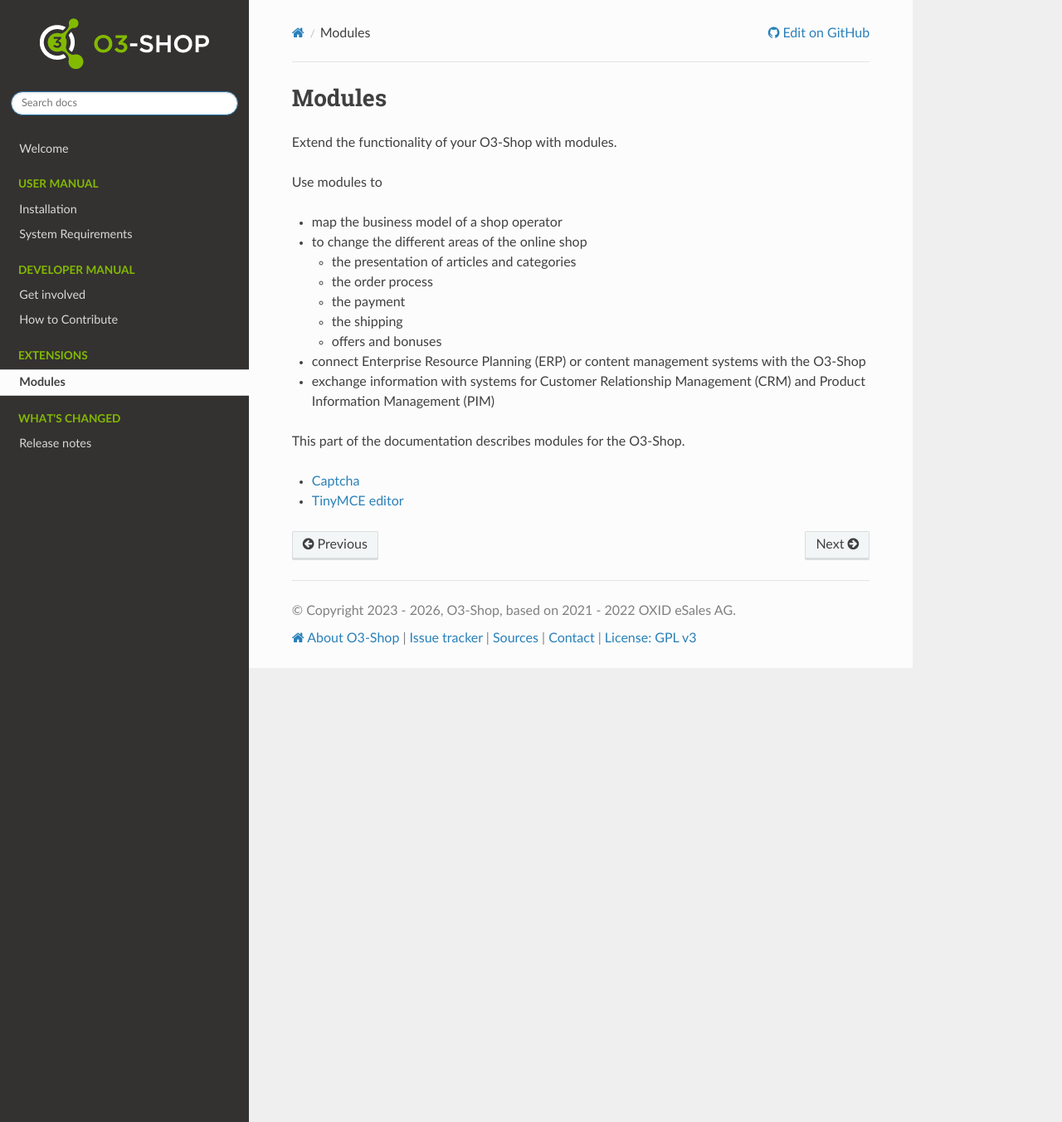
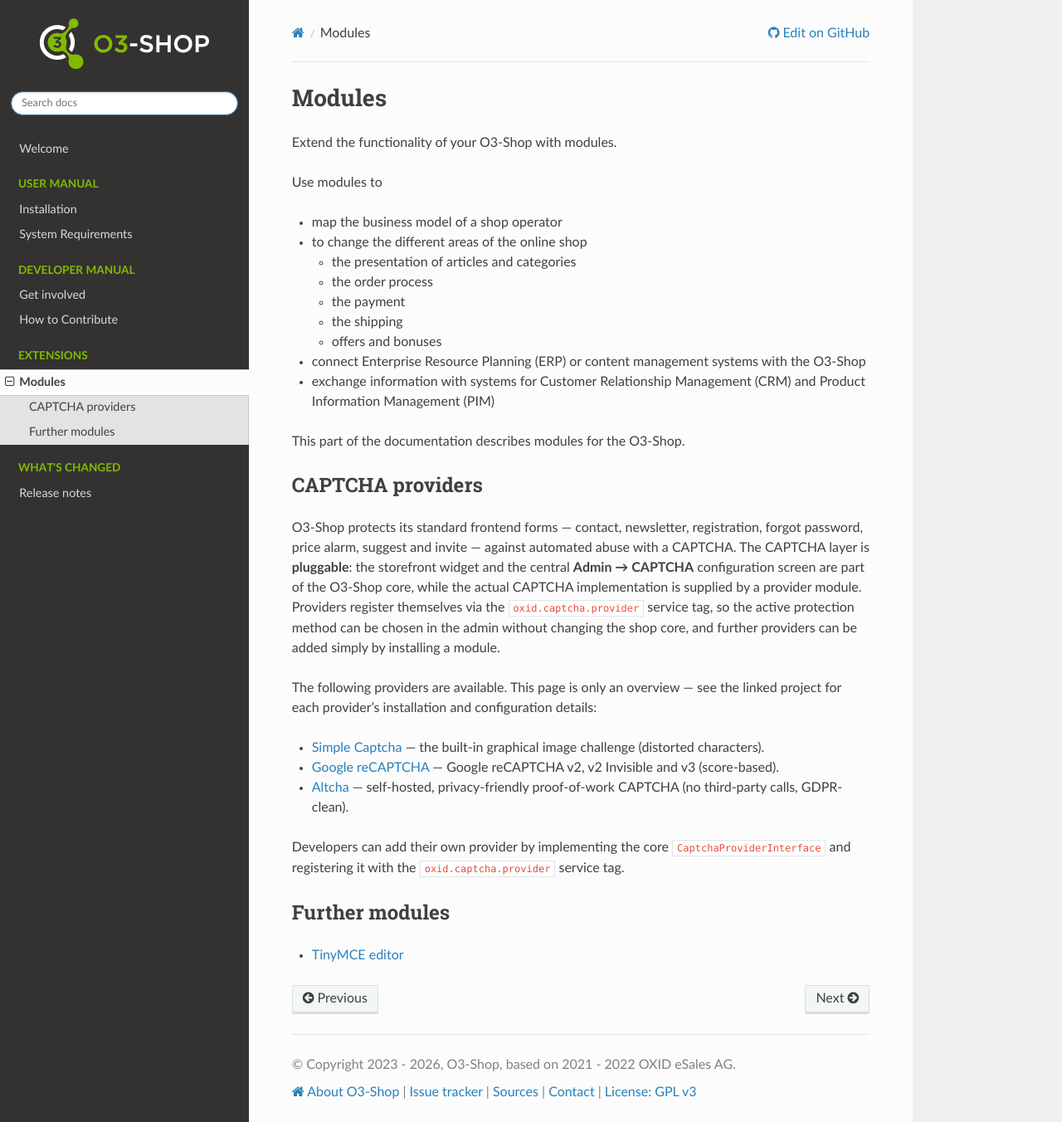
Before and after one commit to o3-shop/o3-documentation, a Sphinx documentation site: the page built from source/Extensions/Modules.md, in a window 1280 px wide and 1352 px high. Shown: the whole window at 83% size. Built offline with Sphinx 7.4.7 and the Read the Docs theme 3.1.0, drawn with Linux system fonts in a browser that asks for light colours.

Commit message:
docs: add CAPTCHA provider overview to the Modules page (#9)
Add a general description of the pluggable CAPTCHA layer and the available
provider modules (Simple Captcha, Google reCAPTCHA, Altcha) to
Extensions/Modules, with links to each project for the details instead of
duplicating their documentation.

Closes o3-shop/o3-shop#218

Co-authored-by: Nick Lorenz <me@xniicki.de>

```diff
--- a/source/Extensions/Modules.md
+++ b/source/Extensions/Modules.md
@@ -16,5 +16,27 @@ Use modules to
 
 This part of the documentation describes modules for the O3-Shop.
 
-- {{ '[Captcha]({}../../projects/captcha/)'.format(baseurl) }}
+## CAPTCHA providers
+
+O3-Shop protects its standard frontend forms — contact, newsletter, registration,
+forgot password, price alarm, suggest and invite — against automated abuse with a
+CAPTCHA. The CAPTCHA layer is **pluggable**: the storefront widget and the central
+**Admin → CAPTCHA** configuration screen are part of the O3-Shop core, while the actual
+CAPTCHA implementation is supplied by a provider module. Providers register themselves
+via the `oxid.captcha.provider` service tag, so the active protection method can be
+chosen in the admin without changing the shop core, and further providers can be added
+simply by installing a module.
+
+The following providers are available. This page is only an overview — see the linked
+project for each provider's installation and configuration details:
+
+- {{ '[Simple Captcha]({}../../projects/captcha/)'.format(baseurl) }} — the built-in graphical image challenge (distorted characters).
+- [Google reCAPTCHA](https://github.com/o3-shop/googlerecaptcha-module) — Google reCAPTCHA v2, v2 Invisible and v3 (score-based).
+- [Altcha](https://github.com/o3-shop/altcha-module) — self-hosted, privacy-friendly proof-of-work CAPTCHA (no third-party calls, GDPR-clean).
+
+Developers can add their own provider by implementing the core `CaptchaProviderInterface`
+and registering it with the `oxid.captcha.provider` service tag.
+
+## Further modules
+
 - {{ '[TinyMCE editor]({}../../projects/tinymce/)'.format(baseurl) }}
```
